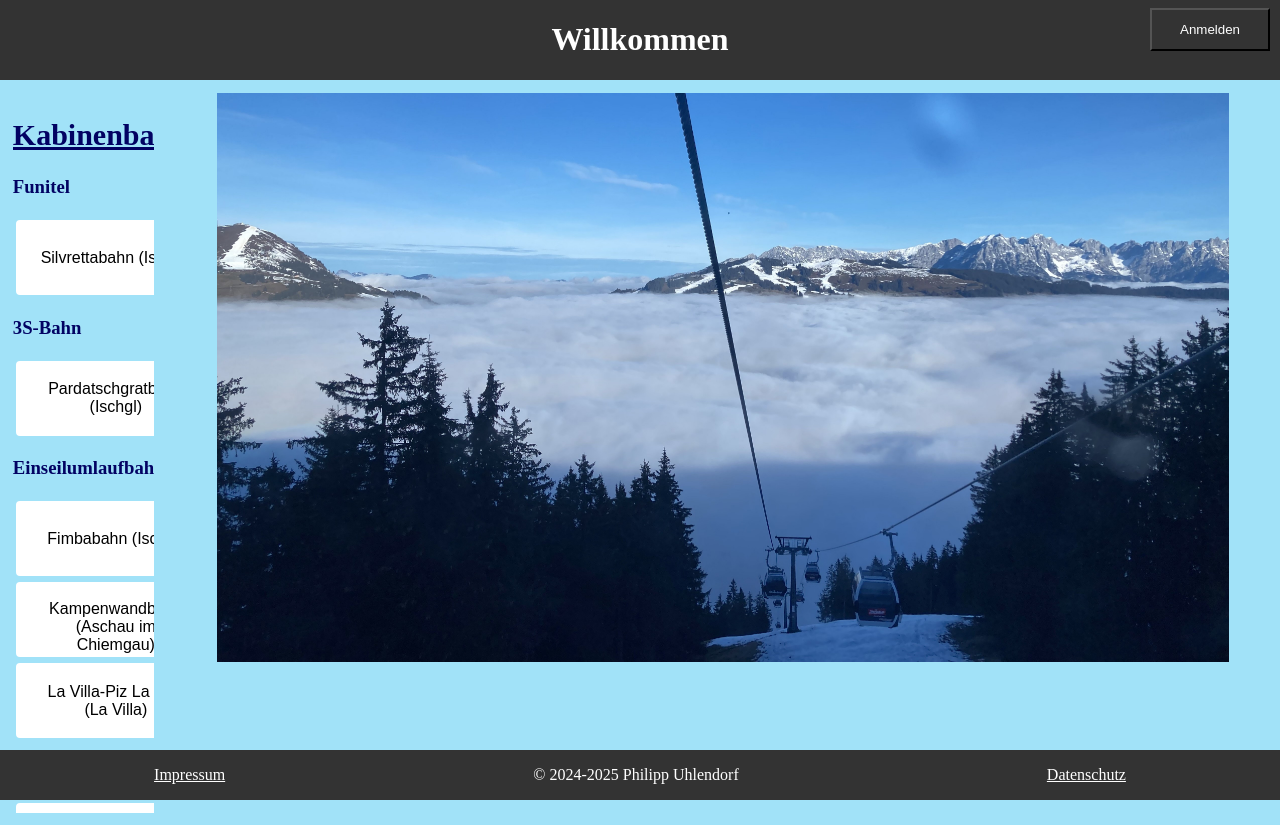
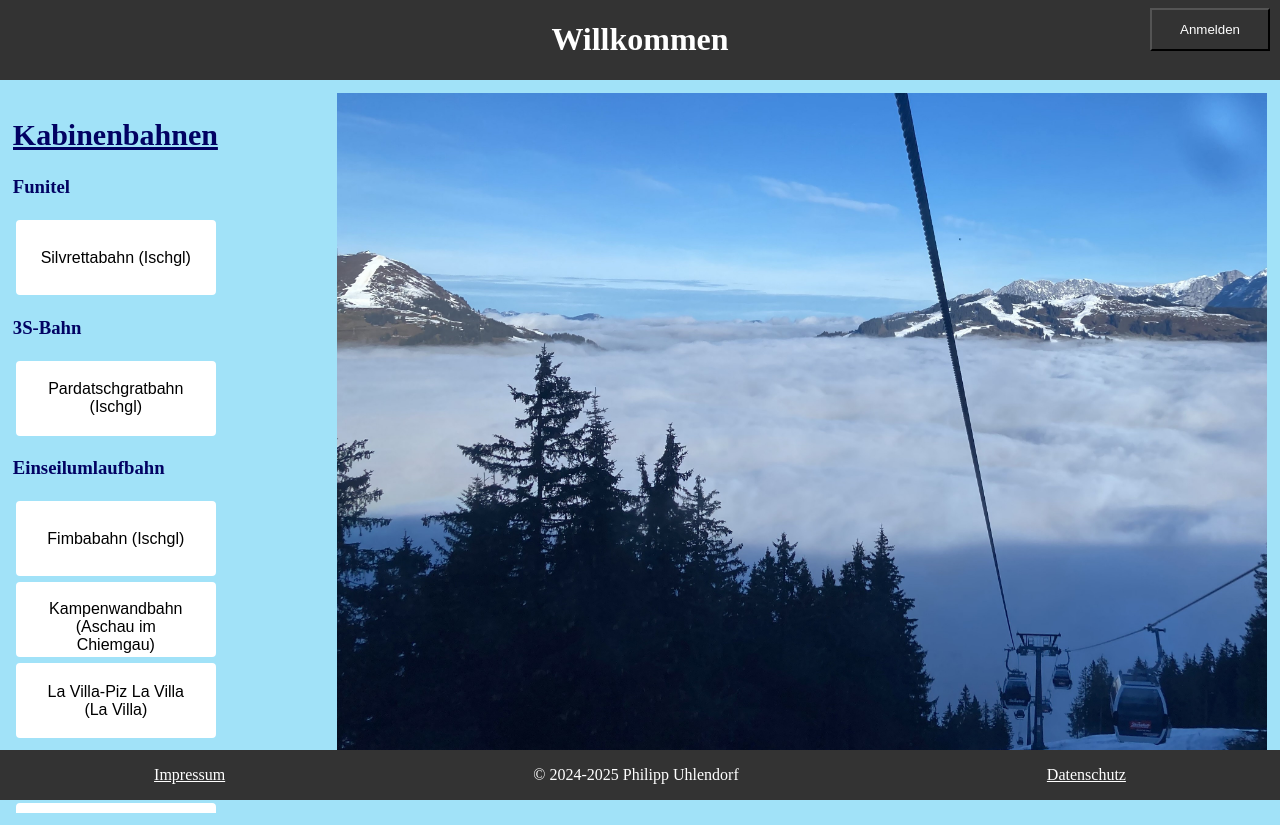
Before and after one commit to SchuleInfoLK/Gondeln-Data_Webseite, a PHP site: page /Project_C37592B/php/Homepage.php in a window 1280 px wide. Run offline with PHP 8.4, Linux system fonts and the light colour scheme; data comes from the database, SQL or seed files in the repository.

Commit message:
some stylechanges

```diff
--- a/css/stylesheet.css
+++ b/css/stylesheet.css
@@ -261,9 +261,9 @@ footer {
             flex-shrink: 0;
             position: sticky;
             margin: 1%;
-            max-width: 85%;
+            max-width: calc(100% - 350px);
             table{
-                font-size: larger;
+                font-size: clamp(11px, 0.7vw, 20px);
                 display: flex;
                 justify-content: center;
                 max-width: 50%;
@@ -280,14 +280,13 @@ footer {
             }
             .pic-else{
                 img{
-                    width: 93%;
+                    width: 154vh;
                     height: auto;
                 }
             }
             .pic-db{
                 img{
-                    max-width: 50%;
-                    max-height: 29%;
+                    max-width: calc(100vh - 25vh);
                     width: auto;
                     height: auto;
                 }
@@ -295,7 +294,7 @@ footer {
         }
         .auswahl{
             color: rgb(2, 2, 99);
-            max-width: 250;
+            max-width: 300px;
             overflow-y: auto;
             overflow-x: hidden;
             max-height: 90vh;
```
